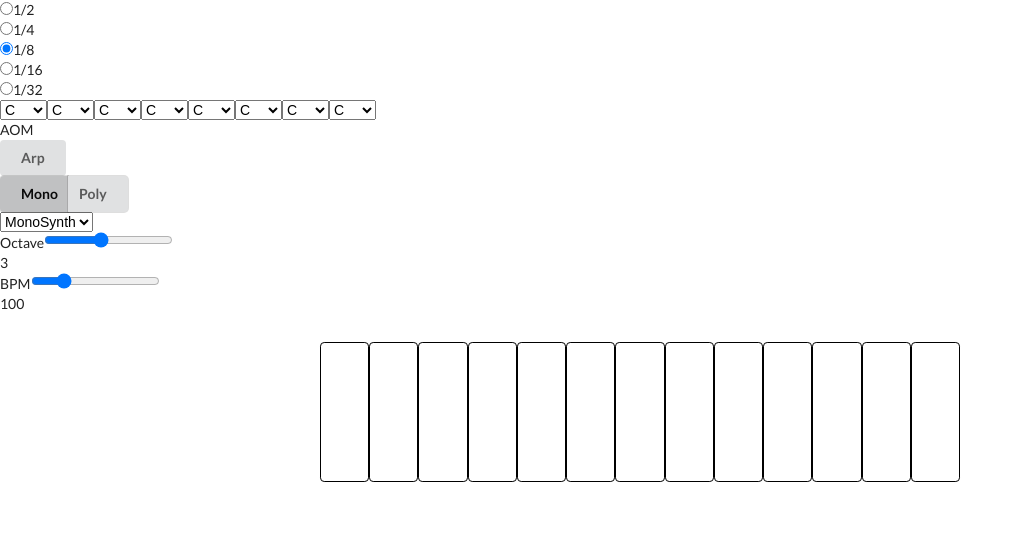
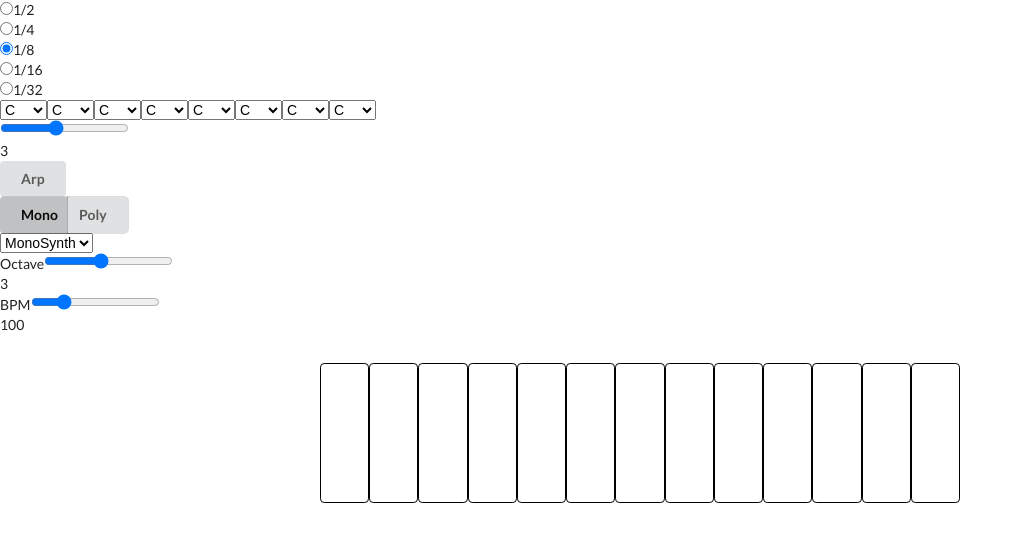
Before and after one commit to hoshikitsunoda/react-synth, a React (Create React App) app: page / in a window 1280 px wide. Shown: the top 542 px of the page, without its empty margins (0-1023 px from the left). Built offline with nearby package versions, Linux system fonts and the light colour scheme.

Commit message:
added onChange function to set input value as octave state #9

```diff
--- a/src/components/ArpeggiatorOctaveMeter.js
+++ b/src/components/ArpeggiatorOctaveMeter.js
@@ -2,8 +2,25 @@ import React, { Component } from 'react'
 
 class ArpeggiatorOctaveMeter extends Component {
   state = { octave: 3 }
+
+  onChange = event => {
+    this.setState({ octave: parseInt(event.target.value) })
+  }
+
   render() {
-    return <div>AOM</div>
+    return (
+      <div>
+        <input
+          onChange={this.onChange}
+          type="range"
+          value={this.state.octave}
+          name="octave"
+          min="0"
+          max="7"
+        />
+        <div>{this.state.octave}</div>
+      </div>
+    )
   }
 }
 
```
